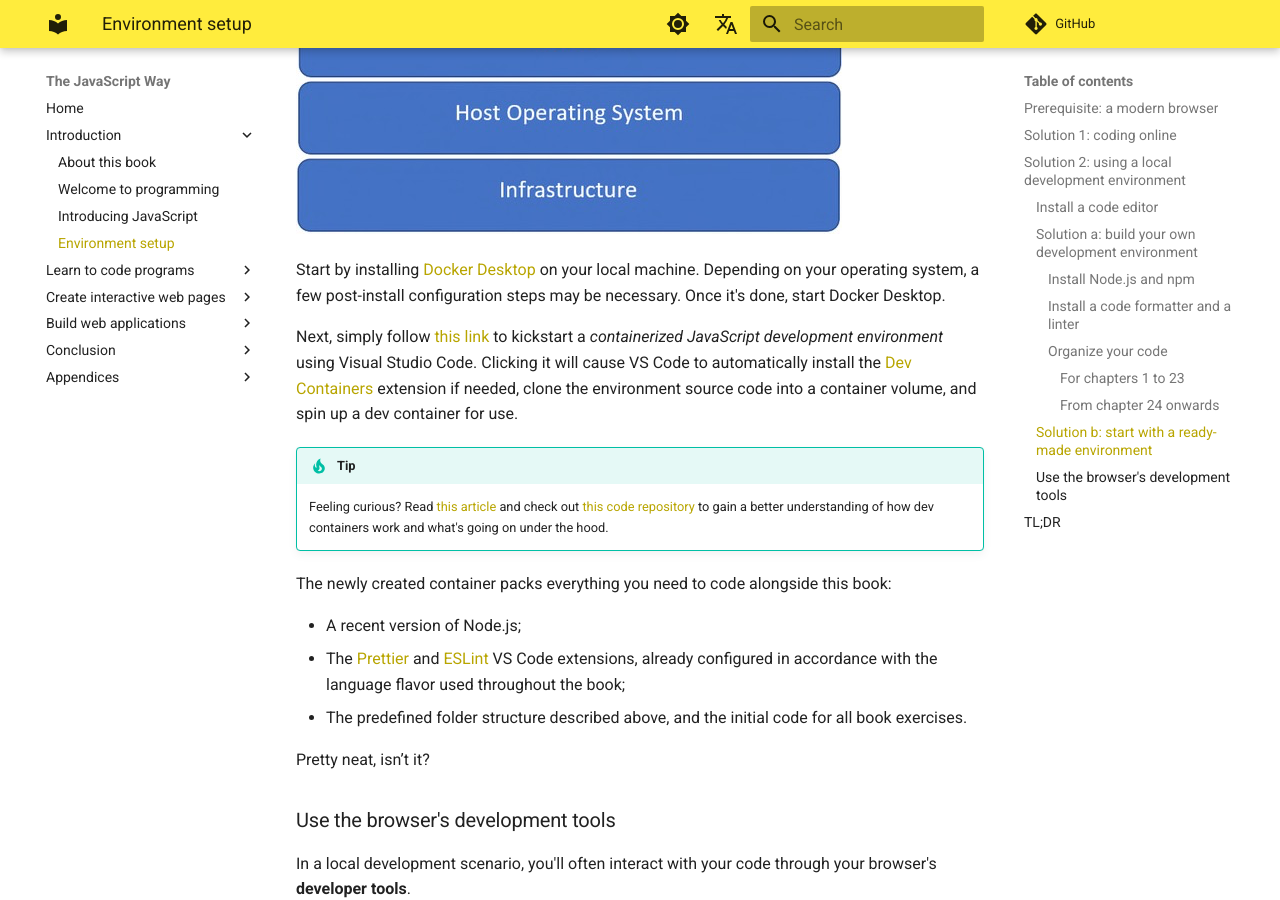
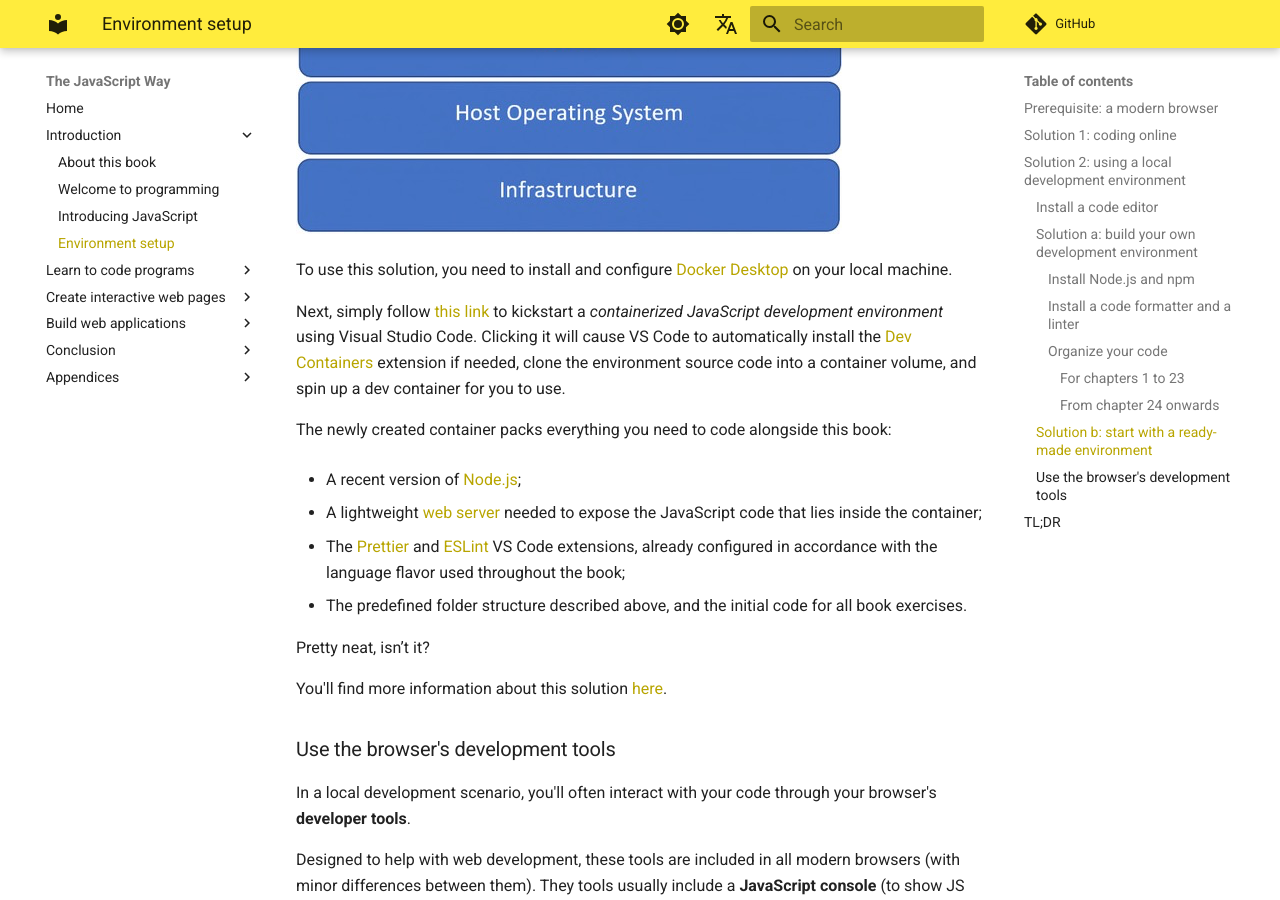
Before and after one commit to thejsway/thejsway, an MkDocs documentation site: the page built from manuscript/intro04.md, in a window 1280 px wide and 900 px high, scrolled down 5148 px. Built offline with MkDocs 1.6.1 and Material for MkDocs 9.7.7, drawn with Linux system fonts in a browser that asks for light colours; comment, search, counter and statistics services are not loaded.

Commit message:
Update Docker setup paragraph

```diff
--- a/manuscript/intro04.md
+++ b/manuscript/intro04.md
@@ -142,21 +142,22 @@ Rather than installing and configuring every piece of software manually, you can
 
 [![Docker architecture](images/intro04-01.png)](https://code.visualstudio.com/blogs/2020/07/27/containers-edu)
 
-Start by installing [Docker Desktop](https://docs.docker.com/desktop/) on your local machine. Depending on your operating system, a few post-install configuration steps may be necessary. Once it's done, start Docker Desktop.
+To use this solution, you need to install and configure [Docker Desktop](https://docs.docker.com/desktop/) on your local machine.
 
-Next, simply follow [this link](https://vscode.dev/redirect?url=vscode://ms-vscode-remote.remote-containers/cloneInVolume?url=https://github.com/thejsway/thejsway-starter-code) to kickstart a *containerized JavaScript development environment* using Visual Studio Code. Clicking it will cause VS Code to automatically install the [Dev Containers](https://marketplace.visualstudio.com/items?itemName=ms-vscode-remote.remote-containers) extension if needed, clone the environment source code into a container volume, and spin up a dev container for use.
-
-!!! tip
-
-    Feeling curious? Read [this article](https://code.visualstudio.com/docs/devcontainers/containers) and check out [this code repository](https://github.com/microsoft/vscode-remote-try-node) to gain a better understanding of how dev containers work and what's going on under the hood.
+Next, simply follow [this link](https://vscode.dev/redirect?url=vscode://ms-vscode-remote.remote-containers/cloneInVolume?url=https://github.com/thejsway/thejsway-starter-code) to kickstart a *containerized JavaScript development environment* using Visual Studio Code. Clicking it will cause VS Code to automatically install the [Dev Containers](https://marketplace.visualstudio.com/items?itemName=ms-vscode-remote.remote-containers) extension if needed, clone the environment source code into a container volume, and spin up a dev container for you to use.
 
 The newly created container packs everything you need to code alongside this book:
 
-* A recent version of Node.js;
+* A recent version of [Node.js](https://nodejs.org);
+
+* A lightweight [web server](https://www.lighttpd.net/) needed to expose the JavaScript code that lies inside the container;
+
 * The [Prettier]((https://marketplace.visualstudio.com/items?itemName=esbenp.prettier-vscode)) and [ESLint](https://marketplace.visualstudio.com/items?itemName=dbaeumer.vscode-eslint) VS Code extensions, already configured in accordance with the language flavor used throughout the book;
 * The predefined folder structure described above, and the initial code for all book exercises.
 
 Pretty neat, isn’t it?
+
+You'll find more information about this solution [here](https://github.com/thejsway/thejsway-starter-code/blob/main/README.md).
 
 ### Use the browser's development tools
 
```
